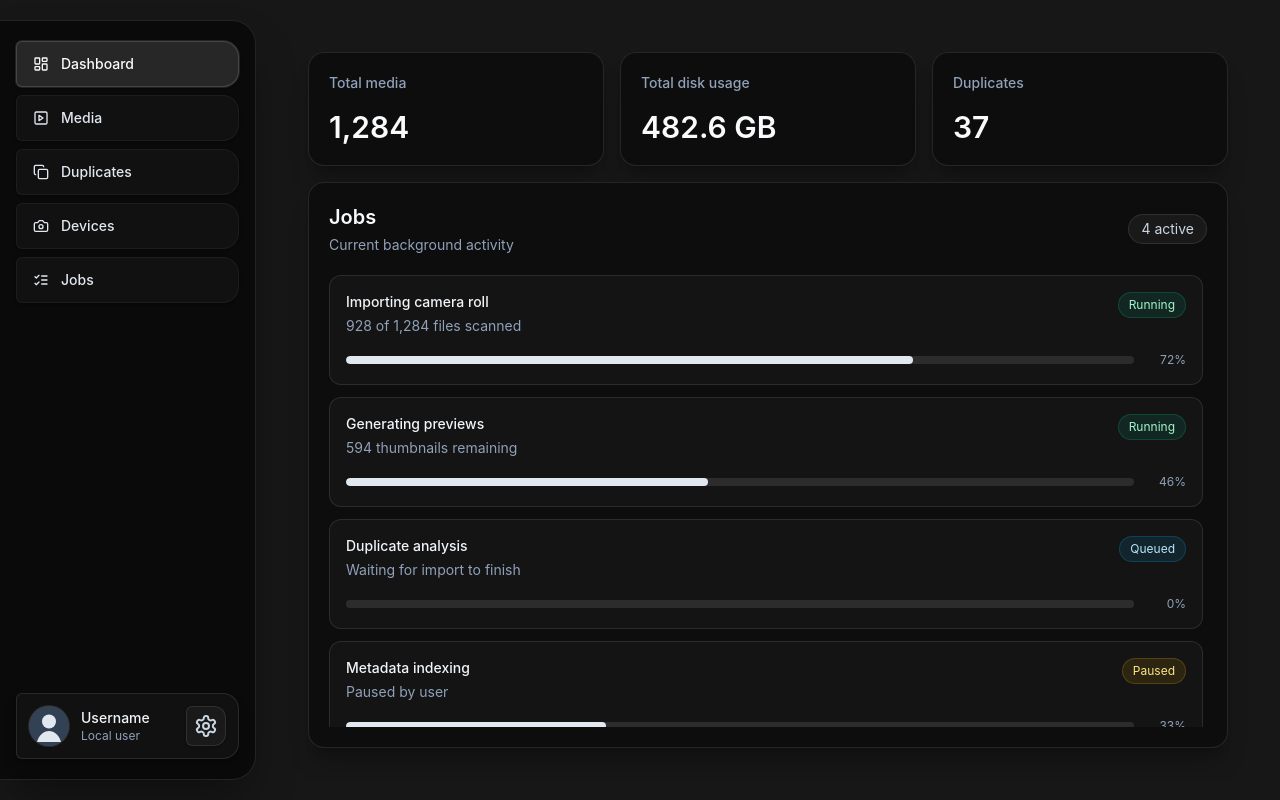
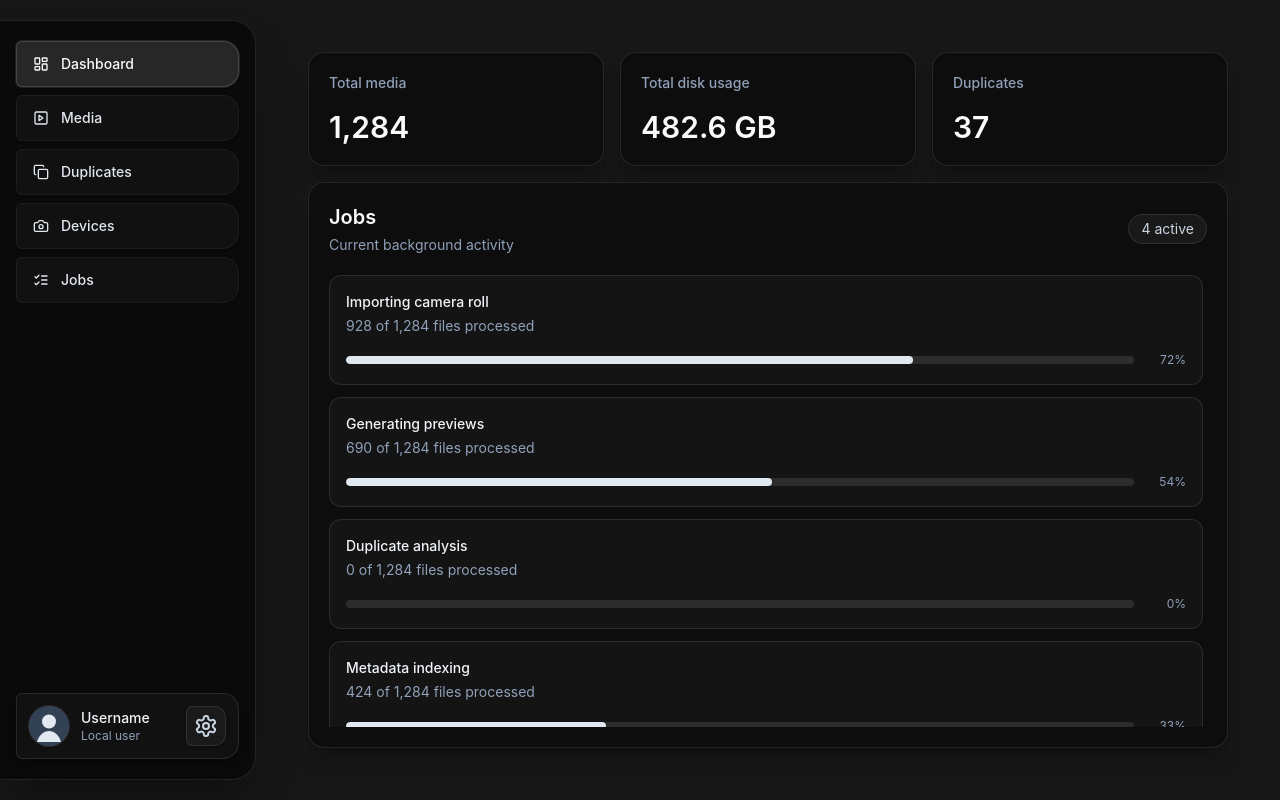
Before and after one commit to iktrnch/frameport, a SvelteKit app: page / in a window 1280 px wide. Built offline with nearby package versions, Linux system fonts and the light colour scheme.

Commit message:
job card added

```diff
--- /dev/null
+++ b/src/lib/Job.svelte
@@ -0,0 +1,40 @@
+<script lang="ts">
+	let {
+		name,
+		currentAmountProcessed,
+		totalToBeProcessed
+	}: {
+		name: string;
+		currentAmountProcessed: number;
+		totalToBeProcessed: number;
+	} = $props();
+
+	let progress = $derived(
+		totalToBeProcessed > 0
+			? Math.min(100, Math.max(0, Math.round((currentAmountProcessed / totalToBeProcessed) * 100)))
+			: 0
+	);
+</script>
+
+<article class="rounded-xl border border-white/10 bg-white/3 p-4">
+	<div class="min-w-0">
+		<h2 class="truncate text-sm font-medium text-slate-100">{name}</h2>
+		<p class="mt-1 text-sm text-slate-400">
+			{currentAmountProcessed.toLocaleString()} of {totalToBeProcessed.toLocaleString()} files processed
+		</p>
+	</div>
+
+	<div class="mt-4 flex items-center gap-3">
+		<div
+			class="h-2 flex-1 overflow-hidden rounded-full bg-white/10"
+			role="progressbar"
+			aria-label={`${name} progress`}
+			aria-valuenow={progress}
+			aria-valuemin="0"
+			aria-valuemax="100"
+		>
+			<div class="h-full rounded-full bg-slate-200" style={`width: ${progress}%`}></div>
+		</div>
+		<p class="w-10 text-right text-xs text-slate-400">{progress}%</p>
+	</div>
+</article>
--- a/src/routes/+page.svelte
+++ b/src/routes/+page.svelte
@@ -1,51 +1,46 @@
 <script lang="ts">
+	import Job from '$lib/Job.svelte';
+
 	type StatWidget = {
 		label: string;
 		value: string;
 	};
 
-	type JobStatus = 'Running' | 'Queued' | 'Paused';
-
-	type Job = {
+	type RunningJob = {
 		id: string;
 		name: string;
-		status: JobStatus;
-		progress: number;
-		detail: string;
+		currentAmountProcessed: number;
+		totalToBeProcessed: number;
 	};
 
 	// Replace these assignments with Tauri invoke calls once the backend commands exist.
 	let totalMedia = 1284;
 	let totalDiskUsage = '482.6 GB';
 	let duplicatesToReview = 37;
-	let runningJobs: Job[] = [
+	let runningJobs: RunningJob[] = [
 		{
 			id: 'job-001',
 			name: 'Importing camera roll',
-			status: 'Running',
-			progress: 72,
-			detail: '928 of 1,284 files scanned'
+			currentAmountProcessed: 928,
+			totalToBeProcessed: 1284
 		},
 		{
 			id: 'job-002',
 			name: 'Generating previews',
-			status: 'Running',
-			progress: 46,
-			detail: '594 thumbnails remaining'
+			currentAmountProcessed: 690,
+			totalToBeProcessed: 1284
 		},
 		{
 			id: 'job-003',
 			name: 'Duplicate analysis',
-			status: 'Queued',
-			progress: 0,
-			detail: 'Waiting for import to finish'
+			currentAmountProcessed: 0,
+			totalToBeProcessed: 1284
 		},
 		{
 			id: 'job-004',
 			name: 'Metadata indexing',
-			status: 'Paused',
-			progress: 33,
-			detail: 'Paused by user'
+			currentAmountProcessed: 424,
+			totalToBeProcessed: 1284
 		}
 	];
 
@@ -63,18 +58,6 @@
 			value: duplicatesToReview.toLocaleString()
 		}
 	];
-
-	function statusClasses(status: JobStatus) {
-		if (status === 'Running') {
-			return 'border-emerald-400/20 bg-emerald-400/10 text-emerald-200';
-		}
-
-		if (status === 'Queued') {
-			return 'border-sky-400/20 bg-sky-400/10 text-sky-200';
-		}
-
-		return 'border-amber-400/20 bg-amber-400/10 text-amber-200';
-	}
 </script>
 
 <main class="h-full overflow-hidden p-8">
@@ -114,31 +97,11 @@
 				class="mt-5 hidden min-h-0 flex-1 flex-col gap-3 overflow-hidden pr-1 lg:flex lg:overflow-y-auto"
 			>
 				{#each runningJobs as job}
-					<article class="rounded-xl border border-white/10 bg-white/3 p-4">
-						<div class="flex items-start justify-between gap-4">
-							<div class="min-w-0">
-								<h2 class="truncate text-sm font-medium text-slate-100">
-									{job.name}
-								</h2>
-								<p class="mt-1 text-sm text-slate-400">{job.detail}</p>
-							</div>
-							<span
-								class={`rounded-full border px-2.5 py-1 text-xs ${statusClasses(job.status)}`}
-							>
-								{job.status}
-							</span>
-						</div>
-
-						<div class="mt-4 flex items-center gap-3">
-							<div class="h-2 flex-1 overflow-hidden rounded-full bg-white/10">
-								<div
-									class="h-full rounded-full bg-slate-200"
-									style={`width: ${job.progress}%`}
-								></div>
-							</div>
-							<p class="w-10 text-right text-xs text-slate-400">{job.progress}%</p>
-						</div>
-					</article>
+					<Job
+						name={job.name}
+						currentAmountProcessed={job.currentAmountProcessed}
+						totalToBeProcessed={job.totalToBeProcessed}
+					/>
 				{/each}
 			</div>
 		</section>
--- a/src/routes/jobs/+page.svelte
+++ b/src/routes/jobs/+page.svelte
@@ -1,10 +1,40 @@
 <script lang="ts">
+	import Job from '$lib/Job.svelte';
 	import NotFound from '$lib/NotFound.svelte';
 	import { ListChecks } from '@lucide/svelte';
+	import { onMount } from 'svelte';
+
+	type Job = {
+		id: string;
+		name: string;
+		currentAmountProcessed: number;
+		totalToBeProcessed: number;
+	};
+
+	// Replace this assignment with a Tauri invoke call once the backend command exists.
+	let jobs: Job[] = [
+		{ id: 'Job', name: 'Job', currentAmountProcessed: 53, totalToBeProcessed: 100 }
+	];
 </script>
 
-<NotFound
-	icon={ListChecks}
-	title="No jobs currently running"
-	explanation="Upload new media to start processing them"
-/>
+{#if jobs.length > 0}
+	<div
+		class="h-full w-full overflow-y-auto rounded-3xl border border-white/10 bg-neutral-950/30 p-6"
+	>
+		<div class="grid gap-4">
+			{#each jobs as job}
+				<Job
+					name={job.name}
+					currentAmountProcessed={job.currentAmountProcessed}
+					totalToBeProcessed={job.totalToBeProcessed}
+				/>
+			{/each}
+		</div>
+	</div>
+{:else}
+	<NotFound
+		icon={ListChecks}
+		title="No jobs currently running"
+		explanation="Upload new media to start processing them"
+	/>
+{/if}
```
